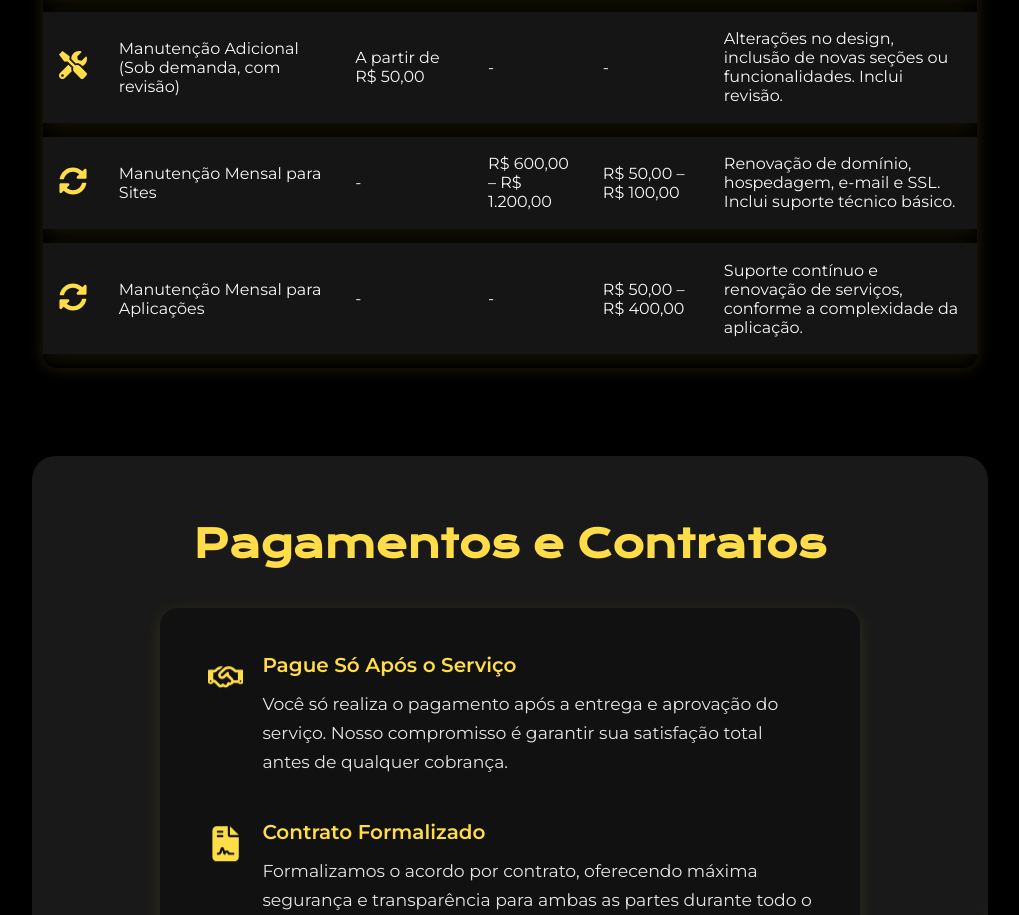
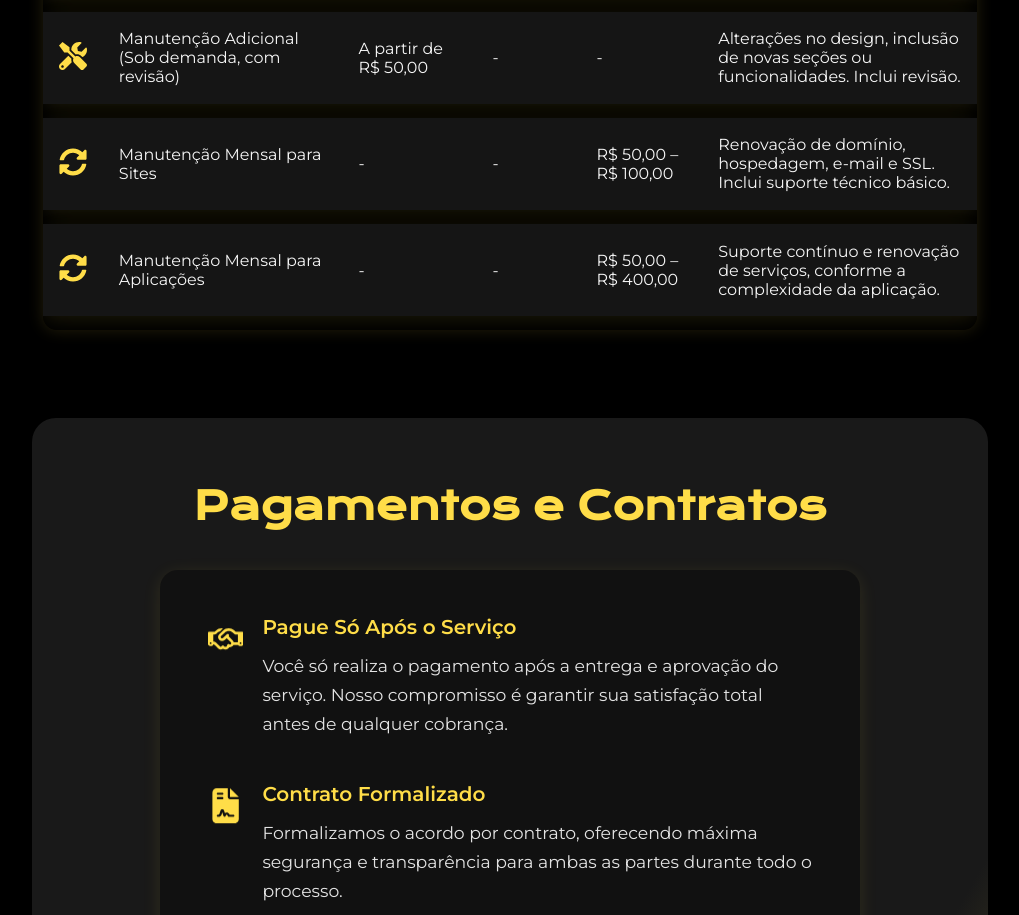
Before and after one commit to LipeLacross/LacrossTech, a Next.js app: page / in a window 1280 px wide. Shown: the part 3045-3960 px from the top of the page, without its empty margins (130-1149 px from the left). Built offline with nearby package versions, Linux system fonts and the light colour scheme.

Commit message:
update: services

```diff
--- a/src/app/components/Services.tsx
+++ b/src/app/components/Services.tsx
@@ -49,7 +49,7 @@ const services = [
     icon: <FaSyncAlt color="#FFDD48" size={28} />,
     name: 'Manutenção Mensal para Sites',
     initial: '-',
-    annual: 'R$ 600,00 – R$ 1.200,00',
+    annual: '-',
     monthly: 'R$ 50,00 – R$ 100,00',
     details: 'Renovação de domínio, hospedagem, e-mail e SSL. Inclui suporte técnico básico.',
   },
```
